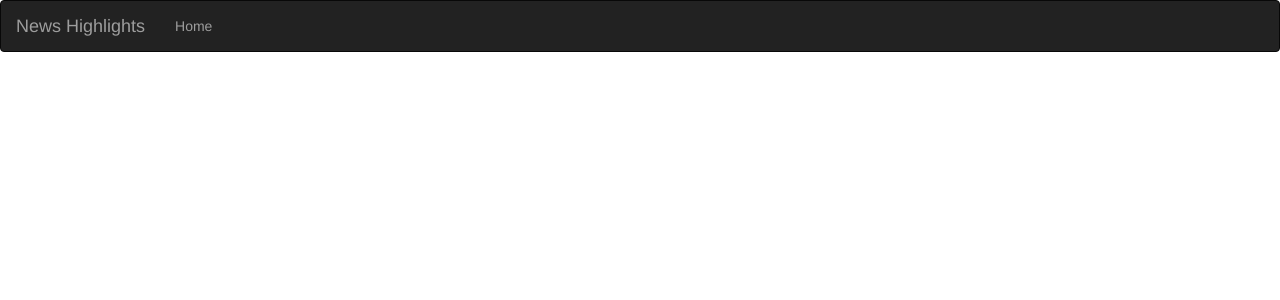
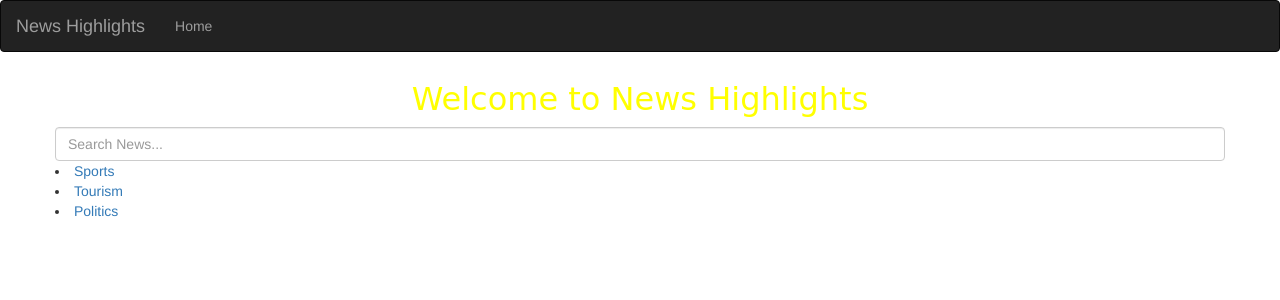
Before and after one commit to Bridgit-wairimu/News-Highlights, a Flask app: template app/templates/base.html in a window 1280 px wide. Shown: the top 300 px of the page. Run offline with Flask 2, Linux system fonts and the light colour scheme; the template is opened without the code that fills it, so the values that code supplies are empty; some libraries are stand-ins or nearby versions.

Commit message:
updated new files

```diff
--- a/app/static/css/index.css
+++ b/app/static/css/index.css
@@ -1,3 +1,7 @@
 h1{
     text-align: center;
 }
+
+/* body{
+    background-color: white;
+} */
--- a/app/templates/navbar.html
+++ b/app/templates/navbar.html
@@ -16,3 +16,25 @@
 
     </div>
 </div>
+
+
+<div class="container">
+    <div class="row">
+        <header class="news-highlight-header clearfix">
+            <h5 style="font-size: xx-large; color:yellow;  text-align: center;     font-family: 'Yesteryear', cursive, serif;" >Welcome to News Highlights</h5>
+            <div class="header-buttons">
+                <form style="margin-top: 0; justify-content: space-around">
+                    <input type="text" class="form-control" name="searchNews" autocomplete="off" placeholder="Search News..." width="100px">
+                </form>
+                <li>
+                    <a href="https://www.bbc.com/sport">Sports</a>
+                </li>
+                <li>
+                    <a href="https://www.cruzeiro-safaris.com/">Tourism</a>
+                </li>
+                <li>
+                    <a href="https://edition.cnn.com/specials/politics/world-politics">Politics</a>
+                </li>
+            </div>
+        </header>
+    </div>
--- a/config.py
+++ b/config.py
@@ -4,8 +4,8 @@ class Config:
     '''
     General configuration parent class
     '''
-    NEWS_API_BASE_URL = 'http://newsapi.org/v2/everything?q=bitcoin&from=2020-10-30&sortBy=publishedAt&apiKey=0ac1c2d0556d41389f0ea5569f3c85b6'
-    NEWS_SOURCE_BASE_URL = 'http://newsapi.org/v2/everything?q=bitcoin&from=2020-10-30&sortBy=publishedAt&apiKey=0ac1c2d0556d41389f0ea5569f3c85b6'
+    NEWS_API_BASE_URL = 'http://newsapi.org/v2/everything?q=bitcoin&from=2020-11-01&sortBy=publishedAt&apiKey=0ac1c2d0556d41389f0ea5569f3c85b6'
+    NEWS_SOURCE_BASE_URL = 'http://newsapi.org/v2/everything?q=bitcoin&from=2020-11-01&sortBy=publishedAt&apiKey=0ac1c2d0556d41389f0ea5569f3c85b6'
     NEWS_API_KEY = os.environ.get('0ac1c2d0556d41389f0ea5569f3c85b6')
     SECRET_KEY = os.environ.get('1234')
 
--- a/manage.py
+++ b/manage.py
@@ -6,6 +6,15 @@ app = create_app('development')
 
 manager = Manager(app)
 manager.add_command('server', Server)
+@manager.command
+def test():
+    """ Run the unit tests."""
+    import unittest
+    tests = unittest.TestLoader().discover('tests')
+
+    unittest.TextTestRunner(verbosity=2).run(tests)
+
+
 
 if __name__ == '__main__':
     manager.run()
```
Also changed, not shown: app/templates/index.html (+14 -15 lines), app/tests/news_test.py (+0 -1 lines), app/tests/sources_test.py (+9 -1 lines), 1 other file.
